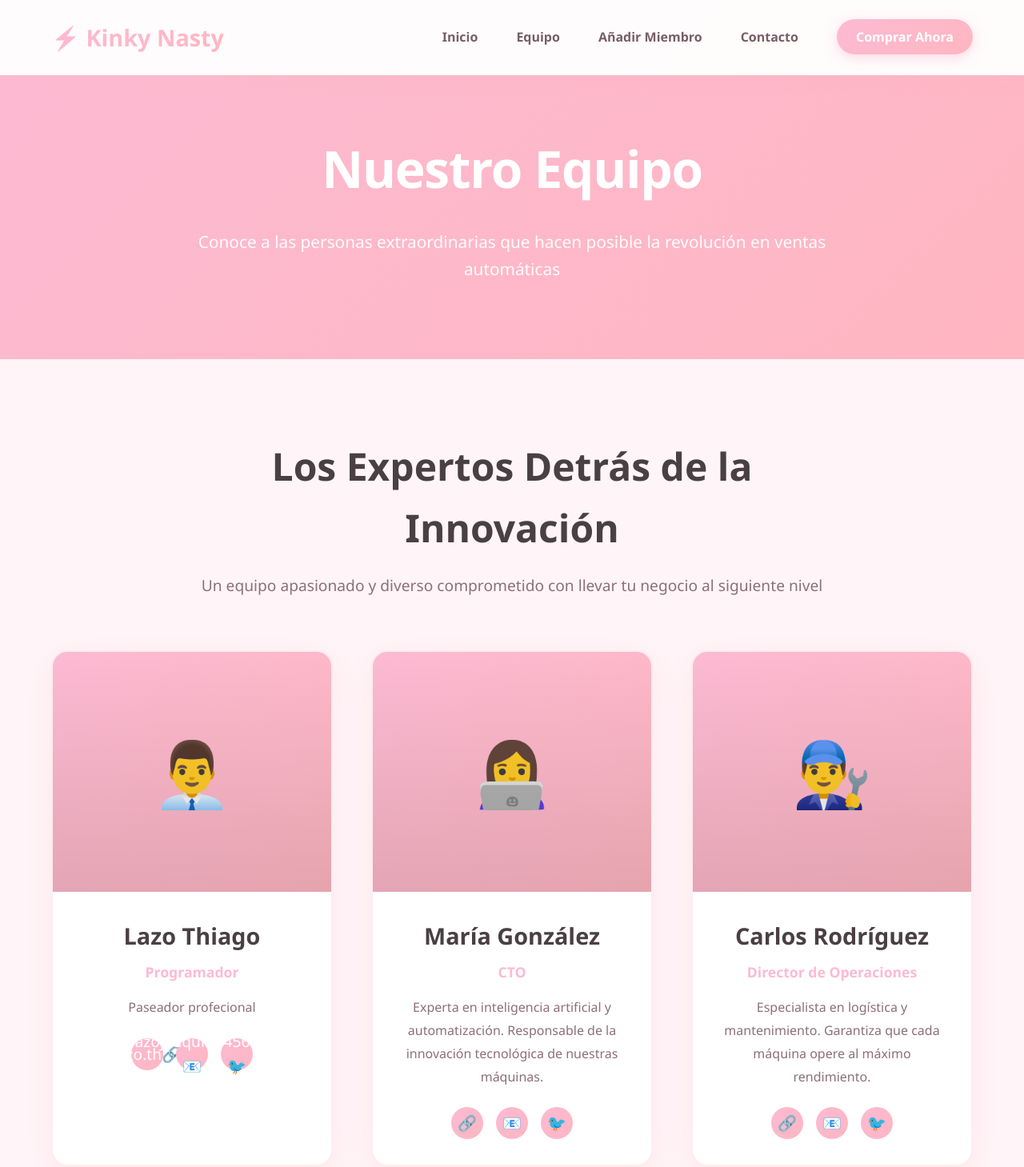
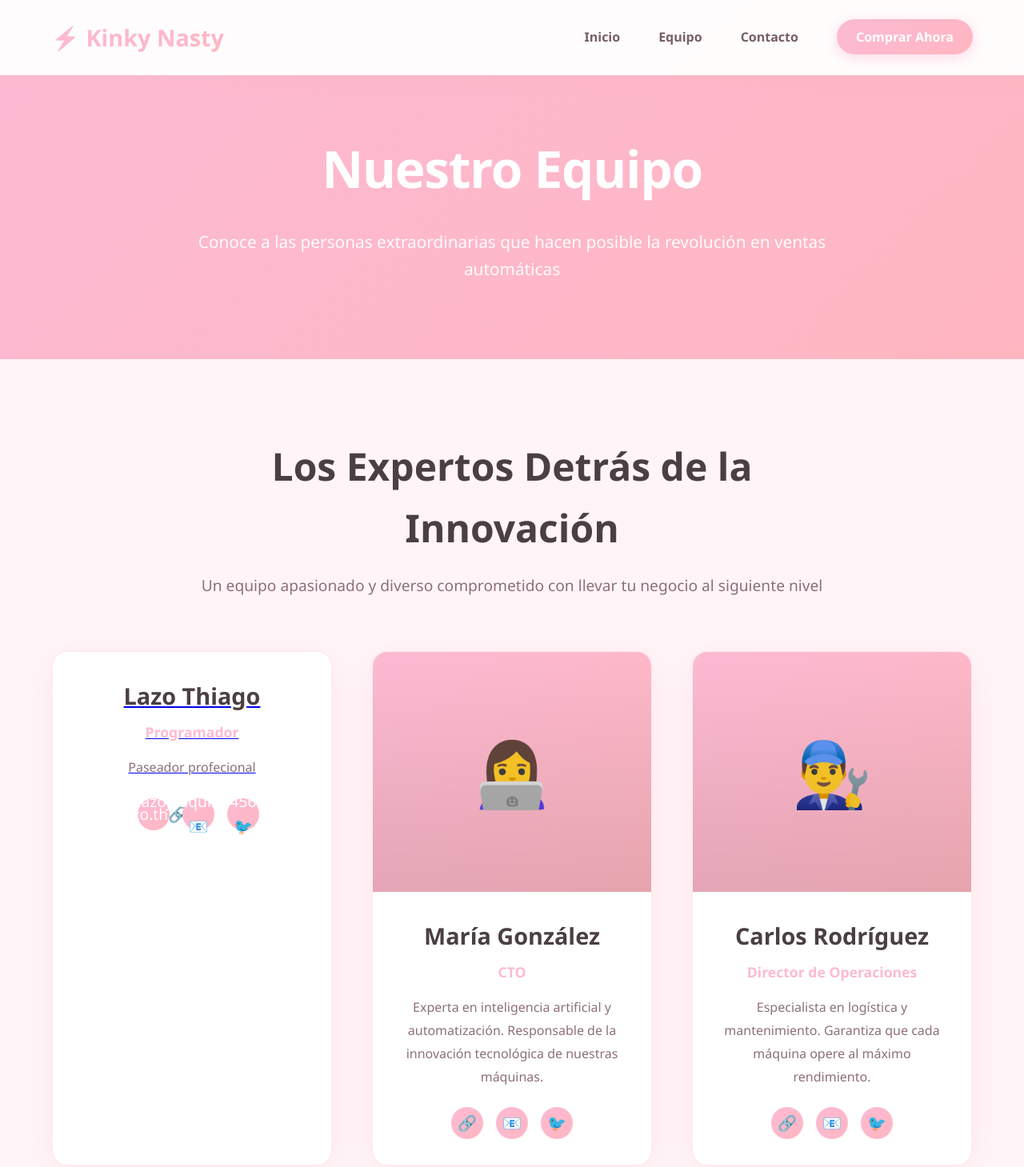
Before and after one commit to ripnaccho/ripnaccho.github.io, a plain HTML site: page integrantes.html in a window 1280 px wide. Shown: the top 1459 px of the page at 80% size. Drawn offline with Linux system fonts and the light colour scheme.

Commit message:
Update integrantes.html

```diff
--- a/integrantes.html
+++ b/integrantes.html
@@ -408,7 +408,6 @@ footer {
       <ul>
         <li><a href="index.html">Inicio</a></li>
         <li><a href="#team">Equipo</a></li>
-        <li><a href="#add-member">Añadir Miembro</a></li>
         <li><a href="index.html#contact">Contacto</a></li>
         <li><a href="index.html#pricing" class="cta-nav">Comprar Ahora</a></li>
       </ul>
@@ -432,7 +431,7 @@ footer {
       <div class="team-grid" id="teamGrid">
         <!-- Miembros de ejemplo -->
         <div class="team-card">
-          <div class="team-photo">👨‍💼</div>
+          <a href="lazo.jpg" class="profile">
           <div class="team-info">
             <h3>Lazo Thiago</h3>
             <div class="team-role">Programador</div>
```
